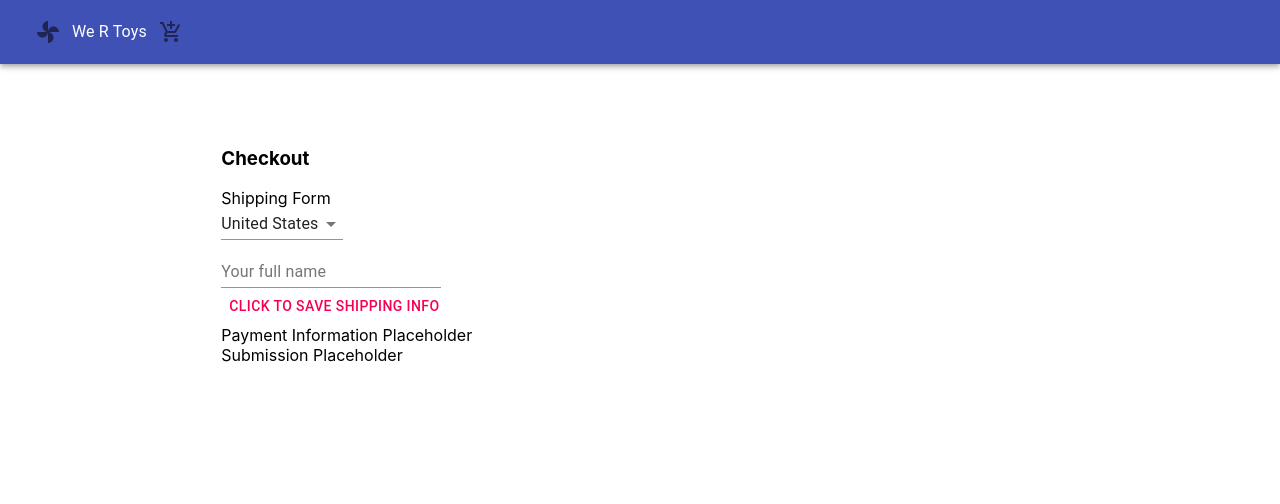
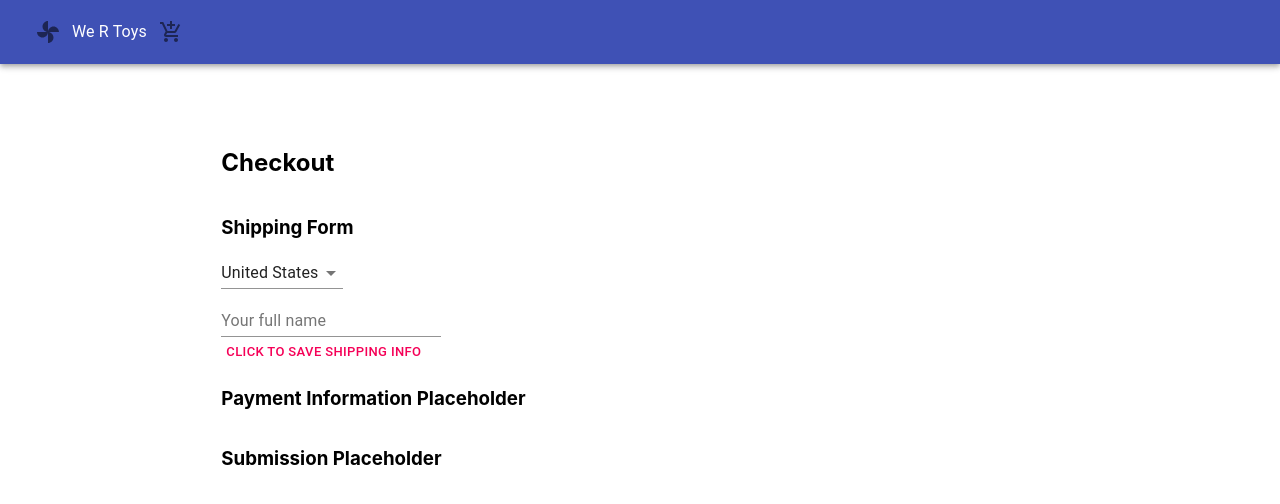
Before and after one commit to bpurbancic/eCommerce_cosc631, a React (Create React App) app: page /Checkout in a window 1280 px wide. Shown: the top 504 px of the page. Built offline with nearby package versions, Linux system fonts and the light colour scheme; no server answers.

Commit message:
Formatting for Checkout and ShippingForm

```diff
--- a/src/components/checkout/Checkout.js
+++ b/src/components/checkout/Checkout.js
@@ -25,15 +25,15 @@ function Checkout({cart}) {
     return (
         <Grid container direction='column'>
             <Grid item>
-                <h3>Checkout</h3>
+                <h2>Checkout</h2>
             </Grid>
             <Grid item>
                 <ShippingForm checkoutToken={checkoutToken} setShippingInfo={setShippingInfo}/>
                 {shippingInfo["country"] &&
                 console.log("** Shipping Info (name, country code) ** ", shippingInfo["fullName"], ",", shippingInfo["country"])}
             </Grid>
-            <Grid item>Payment Information Placeholder</Grid>
-            <Grid item>Submission Placeholder</Grid>
+            <Grid item><h3>Payment Information Placeholder</h3></Grid>
+            <Grid item><h3>Submission Placeholder</h3></Grid>
 
         </Grid>
     )
--- a/src/components/checkout/ShippingForm.js
+++ b/src/components/checkout/ShippingForm.js
@@ -16,7 +16,7 @@ function ShippingForm({checkoutToken, setShippingInfo}) {
 
     return (
         <Grid container direction="column">
-            <Grid item>Shipping Form</Grid>
+            <Grid item><h3>Shipping Form</h3></Grid>
             <Grid item>
                 <Select value={country} onChange={(e) => {setCountry(e.target.value)}}>
                     <MenuItem value = "1">Canada</MenuItem>
@@ -30,13 +30,9 @@ function ShippingForm({checkoutToken, setShippingInfo}) {
                 {/* <TextField label="Your full name" onChange =
                     {(e) => {setName(e.target.value)}}>
                 </TextField> */}
-                {/* Delete below? Does the fullName assignment do anything?!?! */}
-                {/* <TextField fullName="fullName" label="Your full name" onChange={(e) =>
-                    {setName(e.target.value)}}>
-                </TextField> */}
             </Grid>
             <Grid item>
-                <Button color='secondary' size='medium' onClick = {() =>
+                <Button color='secondary' size='small' onClick = {() =>
                     {setShippingInfo({"fullName":fullName, "country":country})}}>Click to Save Shipping Info</Button>
             </Grid>
 
```
